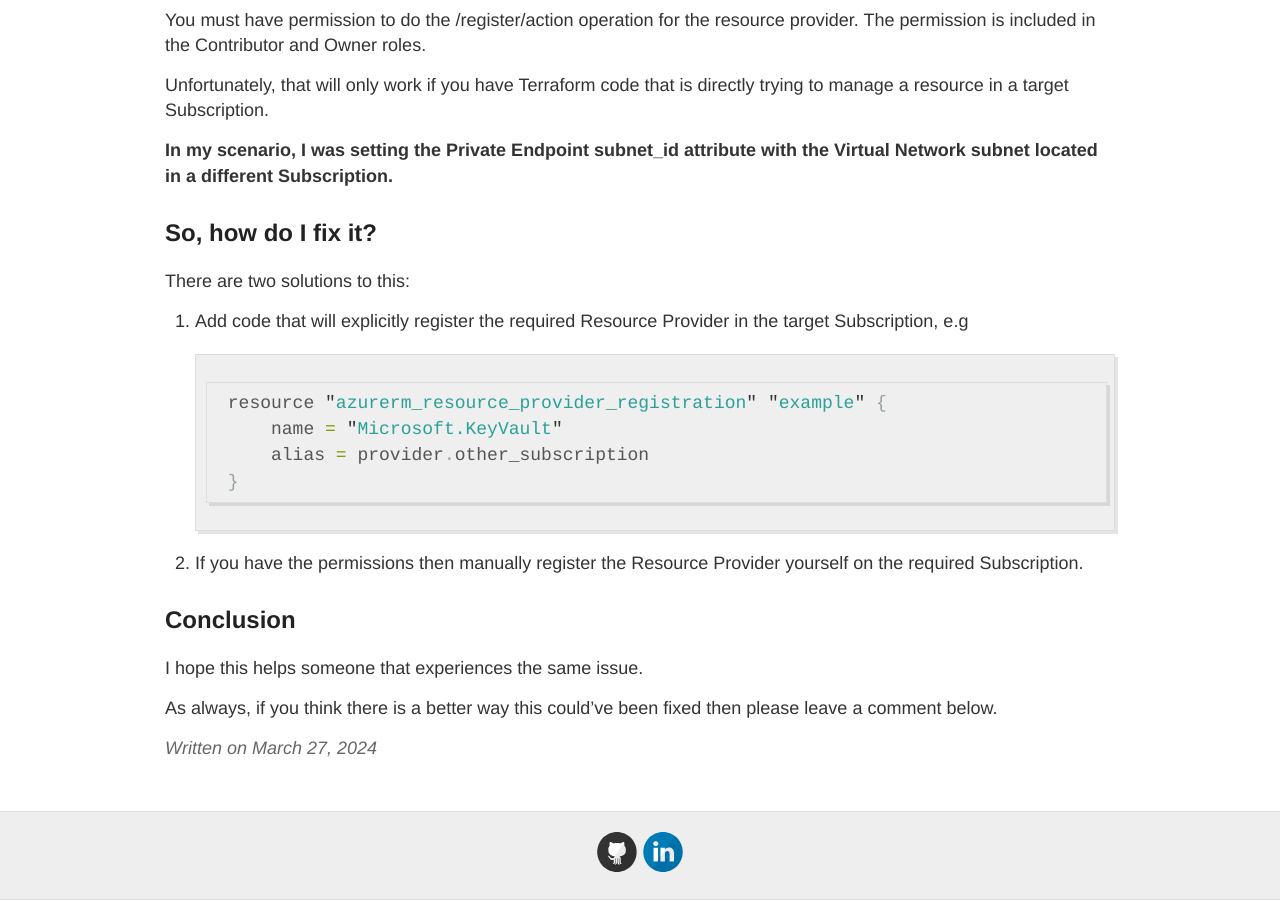
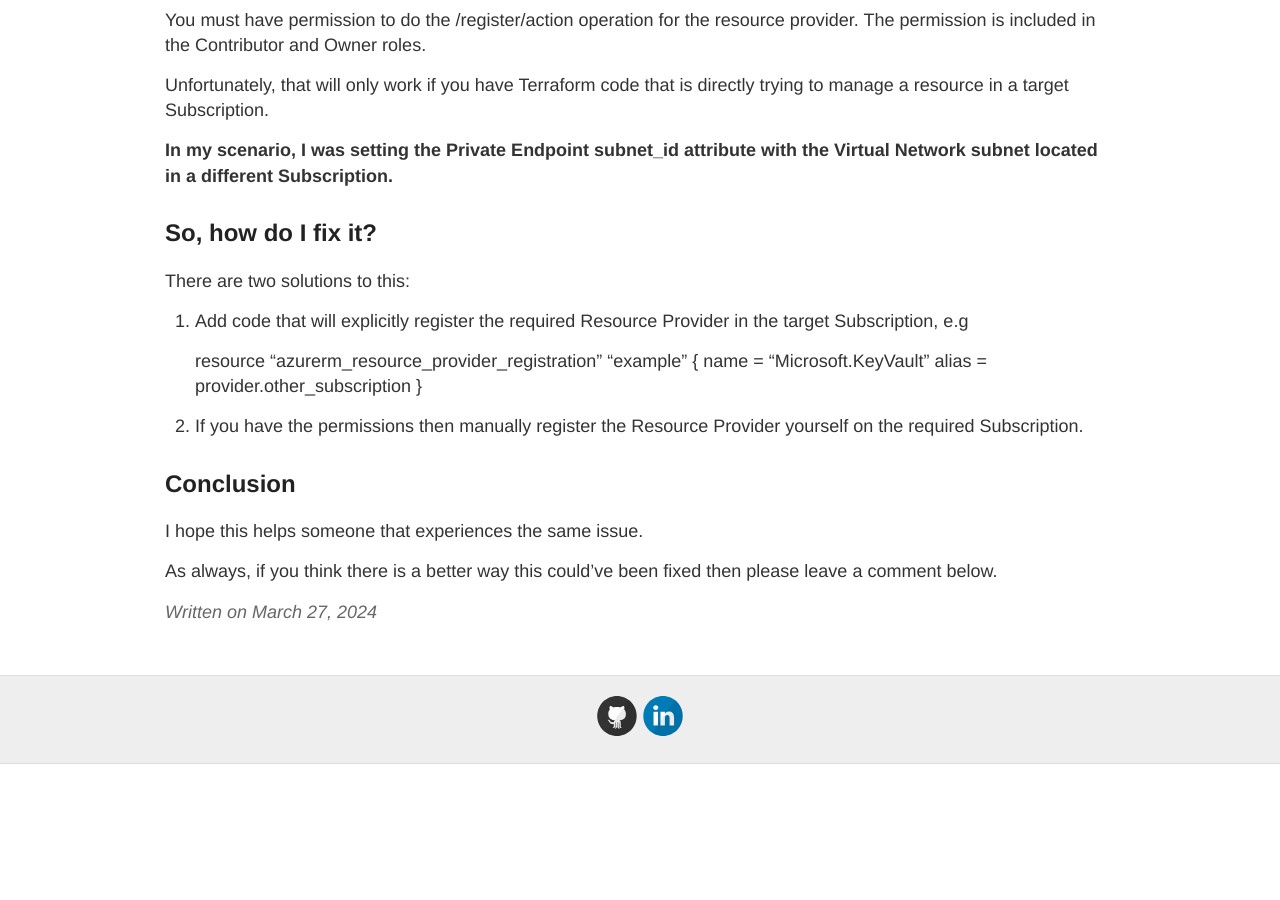
Before and after one commit to philipstreet/philipstreet.github.io, a Jekyll site: the page built from _posts/2024-03-27-object-id-not-authorized-to-register-resource-provider.md, in a window 1280 px wide and 900 px high, scrolled down 1530 px. Built offline with Jekyll 4.4.1, drawn with Linux system fonts in a browser that asks for light colours; after the commit the page ends 2294 px from its top, so only the background shows below that.

Commit message:
Fix resource provider registration issue

````diff
--- a/_posts/2024-03-27-object-id-not-authorized-to-register-resource-provider.md
+++ b/_posts/2024-03-27-object-id-not-authorized-to-register-resource-provider.md
@@ -44,12 +44,12 @@ There are two solutions to this:
 
 1. Add code that will explicitly register the required Resource Provider in the target Subscription, e.g
 
-    ```js
+    <div markdown="1">
     resource "azurerm_resource_provider_registration" "example" {
         name = "Microsoft.KeyVault"
         alias = provider.other_subscription
     }
-    ```
+    </div>
 
 1. If you have the permissions then manually register the Resource Provider yourself on the required Subscription.
 
````
